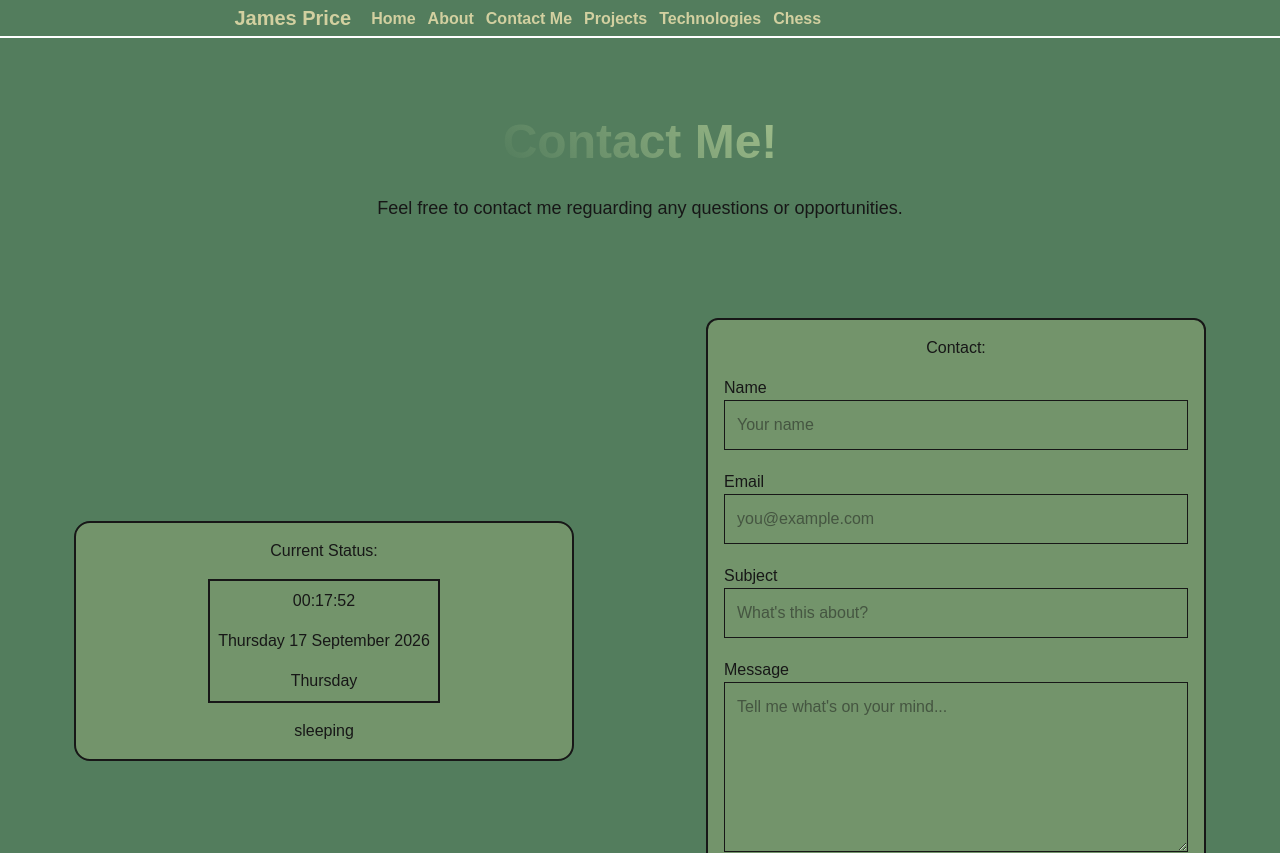
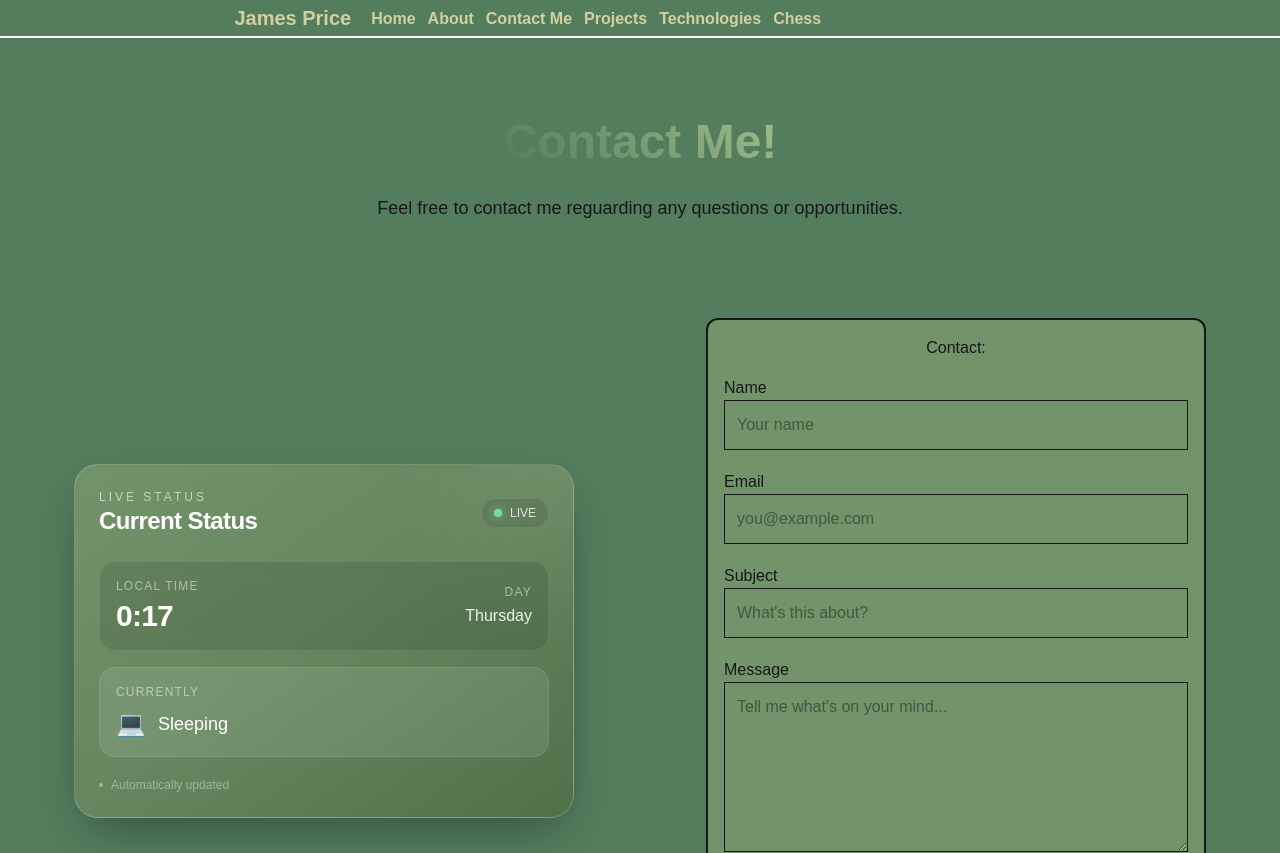
Before and after one commit to JumesP/Portfoliov3, a Next.js app: page /contact-me in a window 1280 px wide. Shown: the top 853 px of the page. Built offline with nearby package versions, Linux system fonts and the light colour scheme.

Commit message:
minor changes

```diff
--- a/package.json
+++ b/package.json
@@ -13,7 +13,8 @@
     "next": "16.3.5",
     "react": "19.2.8",
     "react-dom": "19.2.8",
-    "react-icons": "^5.7.0"
+    "react-icons": "^5.7.0",
+    "recharts": "^3.10.1"
   },
   "devDependencies": {
     "@tailwindcss/postcss": "^4",
--- a/src/components/current-status/CurrentStatus.tsx
+++ b/src/components/current-status/CurrentStatus.tsx
@@ -12,7 +12,7 @@ const CurrentStatus = () => {
     useEffect(() => {
         const interval = setInterval(() => {
             setDate(new Date());
-        }, 1000);
+        }, 60000);
 
         return () => clearInterval(interval);
     }, []);
@@ -60,34 +60,136 @@ const CurrentStatus = () => {
         console.log(isWeekday);
 
         if (isSleepingHours) {
-            return "sleeping";
+            return "Sleeping";
         }
 
         if (isWeekday && isWorkingHours) {
-            return "working";
+            return "Working";
         }
 
         if (isWeekday && isRelaxingHours) {
-            return "relaxing";
+            return "Relaxing";
         }
 
         if (isWeekday && isRunningHours) {
-            return "running";
+            return "Running";
         }
 
-        return "coding";
+        return "Coding";
     }
 
 
 
     return (
-        <div className="flex flex-col items-center gap-4 w-[500px] h-fit p-4 m-4 border-2 bg-[#73946B] rounded-2xl">
-            <h3>Current Status:</h3>
-            <div className="flex flex-col gap-4 items-center border-2 p-2"> {/*// current time in timezone*/}
-                <p>{time}</p><p>{currentDate}</p><p>{weekDay}</p>
+        <div className="
+            relative w-[500px] m-4 p-6
+            overflow-hidden
+            rounded-3xl
+            border border-white/20
+            bg-gradient-to-br from-[#73946B] via-[#65865e] to-[#4f7049]
+            shadow-[0_20px_50px_-15px_rgba(0,0,0,0.4)]
+            text-white
+        ">
+            {/* Decorative glow */}
+            <div className="
+                absolute -top-16 -right-16
+                w-40 h-40
+                rounded-full
+                bg-white/10
+                blur-3xl
+            " />
+
+            {/* Header */}
+            <div className="relative flex items-center justify-between mb-6">
+                <div>
+                    <p className="text-xs uppercase tracking-[0.25em] text-white/60">
+                        Live Status
+                    </p>
+
+                    <h3 className="text-2xl font-semibold tracking-tight">
+                        Current Status
+                    </h3>
+                </div>
+
+                {/* Online indicator */}
+                <div className="
+                    flex items-center gap-2
+                    px-3 py-1.5
+                    rounded-full
+                    bg-black/10
+                    border border-white/10
+                    backdrop-blur-sm
+                ">
+                    <span className="
+                        w-2 h-2
+                        rounded-full
+                        bg-green-300
+                        shadow-[0_0_10px_rgba(134,239,172,0.9)]
+                        animate-pulse
+                    " />
+
+                        <span className="text-xs font-medium text-white/80">
+                        LIVE
+                    </span>
+                </div>
             </div>
-            <div>{/*what im currently doing... work, sleep, maybe current discord status or spotify song?*/}
-                {status}
+
+            {/* Time */}
+            <div className="
+                relative
+                flex items-center justify-between
+                p-4
+                rounded-2xl
+                bg-black/10
+                border border-white/10
+                backdrop-blur-sm
+            ">
+                    <div>
+                        <p className="text-xs uppercase tracking-widest text-white/50">
+                            Local Time
+                        </p>
+
+                        <p className="mt-1 text-3xl font-bold tracking-tight">
+                            {Number(time.split(":")[0])}:{Number(time.split(":")[1])}
+                        </p>
+                    </div>
+
+                    <div className="text-right">
+                        <p className="text-xs uppercase tracking-widest text-white/50">
+                            Day
+                        </p>
+
+                        <p className="mt-1 font-medium text-white/90">
+                            {weekDay}
+                        </p>
+                    </div>
+                </div>
+
+                {/* Current activity */}
+                <div className="
+            relative mt-4
+            p-4
+            rounded-2xl
+            bg-white/10
+            border border-white/10
+            backdrop-blur-sm
+        ">
+                <p className="text-xs uppercase tracking-widest text-white/50">
+                    Currently
+                </p>
+
+                <div className="flex items-center gap-3 mt-2">
+                    <span className="text-2xl">💻</span>
+
+                    <p className="text-lg font-medium">
+                        {status}
+                    </p>
+                </div>
+            </div>
+
+            <div className="relative flex items-center gap-2 mt-5 text-xs text-white/40">
+                <span className="w-1 h-1 rounded-full bg-white/40" />
+                Automatically updated
             </div>
         </div>
     )
--- a/src/page/Technologies/Technologies.tsx
+++ b/src/page/Technologies/Technologies.tsx
@@ -22,20 +22,20 @@ const Technologies = () => {
 
     // Sample tech stack data with reliable icon URLs
     const techStack: techStack[] = [
-        { name: 'JavaScript', category: 'frontend', level: 90, experience: '2 years', icon: 'https://raw.githubusercontent.com/devicons/devicon/master/icons/javascript/javascript-original.svg', isLanguage: true },
-        { name: 'React', category: 'frontend', level: 85, experience: '1,5 years', icon: 'https://raw.githubusercontent.com/devicons/devicon/master/icons/react/react-original.svg', isLanguage: false },
-        { name: 'HTML/CSS', category: 'frontend', level: 95, experience: '3 years', icon: 'https://raw.githubusercontent.com/devicons/devicon/master/icons/html5/html5-original.svg', isLanguage: false },
-        { name: 'Tailwind CSS', category: 'frontend', level: 70, experience: '1 year', icon: 'https://raw.githubusercontent.com/devicons/devicon/master/icons/tailwindcss/tailwindcss-original.svg', isLanguage: false },
-        { name: 'Python', category: 'backend', level: 65, experience: '3 years', icon: 'https://raw.githubusercontent.com/devicons/devicon/master/icons/python/python-original.svg', isLanguage: true },
-        { name: 'MongoDB', category: 'database', level: 70, experience: '2 years', icon: 'https://raw.githubusercontent.com/devicons/devicon/master/icons/mongodb/mongodb-original.svg', isLanguage: false },
-        { name: 'SQL', category: 'database', level: 80, experience: '2 years', icon: 'https://raw.githubusercontent.com/devicons/devicon/master/icons/mysql/mysql-original.svg', isLanguage: false },
+        { name: 'JavaScript', category: 'frontend', level: 90, experience: '3 years', icon: 'https://raw.githubusercontent.com/devicons/devicon/master/icons/javascript/javascript-original.svg', isLanguage: true },
+        { name: 'React', category: 'frontend', level: 85, experience: '3 years', icon: 'https://raw.githubusercontent.com/devicons/devicon/master/icons/react/react-original.svg', isLanguage: false },
+        { name: 'HTML/CSS', category: 'frontend', level: 95, experience: '4 years', icon: 'https://raw.githubusercontent.com/devicons/devicon/master/icons/html5/html5-original.svg', isLanguage: false },
+        { name: 'Tailwind CSS', category: 'frontend', level: 70, experience: '2 years', icon: 'https://raw.githubusercontent.com/devicons/devicon/master/icons/tailwindcss/tailwindcss-original.svg', isLanguage: false },
+        { name: 'Python', category: 'backend', level: 65, experience: '4 years', icon: 'https://raw.githubusercontent.com/devicons/devicon/master/icons/python/python-original.svg', isLanguage: true },
+        { name: 'MongoDB', category: 'database', level: 70, experience: '3 years', icon: 'https://raw.githubusercontent.com/devicons/devicon/master/icons/mongodb/mongodb-original.svg', isLanguage: false },
+        { name: 'SQL', category: 'database', level: 80, experience: '3.5 years', icon: 'https://raw.githubusercontent.com/devicons/devicon/master/icons/mysql/mysql-original.svg', isLanguage: false },
         // { name: 'Docker', category: 'devops', level: 60, experience: '2 years', icon: 'https://raw.githubusercontent.com/devicons/devicon/master/icons/docker/docker-original.svg', isLanguage: false },
         { name: 'Azure', category: 'devops', level: 65, experience: '0.5 years', icon: 'https://raw.githubusercontent.com/devicons/devicon/master/icons/azure/azure-original.svg', isLanguage: false },
         { name: 'AWS', category: 'devops', level: 85, experience: '1 year', icon: 'https://raw.githubusercontent.com/devicons/devicon/master/icons/amazonwebservices/amazonwebservices-original-wordmark.svg', isLanguage: false },
-        { name: 'Git', category: 'tools', level: 75, experience: '2.5 years', icon: 'https://raw.githubusercontent.com/devicons/devicon/master/icons/git/git-original.svg', isLanguage: false },
-        { name: 'TypeScript', category: 'frontend', level: 65, experience: '1 years', icon: 'https://raw.githubusercontent.com/devicons/devicon/master/icons/typescript/typescript-original.svg', isLanguage: true },
-        { name: 'Node.js', category: 'backend', level: 80, experience: '2 years', icon: 'https://raw.githubusercontent.com/devicons/devicon/master/icons/nodejs/nodejs-original.svg', isLanguage: false },
-        { name: 'Express', category: 'backend', level: 75, experience: '2 years', icon: 'https://raw.githubusercontent.com/devicons/devicon/master/icons/express/express-original.svg', isLanguage: false },
+        { name: 'Git', category: 'tools', level: 75, experience: '3 years', icon: 'https://raw.githubusercontent.com/devicons/devicon/master/icons/git/git-original.svg', isLanguage: false },
+        { name: 'TypeScript', category: 'frontend', level: 65, experience: '1.5 years', icon: 'https://raw.githubusercontent.com/devicons/devicon/master/icons/typescript/typescript-original.svg', isLanguage: true },
+        { name: 'Node.js', category: 'backend', level: 80, experience: '3 years', icon: 'https://raw.githubusercontent.com/devicons/devicon/master/icons/nodejs/nodejs-original.svg', isLanguage: false },
+        { name: 'Express', category: 'backend', level: 75, experience: '3 years', icon: 'https://raw.githubusercontent.com/devicons/devicon/master/icons/express/express-original.svg', isLanguage: false },
         { name: 'Figma', category: 'design', level: 50, experience: '1.5 years', icon: 'https://raw.githubusercontent.com/devicons/devicon/master/icons/figma/figma-original.svg', isLanguage: false },
         { name: 'Java', category: 'backend', level: 65, experience: '1.5 years', icon: 'https://raw.githubusercontent.com/devicons/devicon/master/icons/java/java-original.svg', isLanguage: true },
         { name: 'C#', category: 'backend', level: 60, experience: '1 year', icon: 'https://raw.githubusercontent.com/devicons/devicon/master/icons/csharp/csharp-original.svg', isLanguage: true },
@@ -83,8 +83,9 @@ const Technologies = () => {
                     <div className="flex flex-row flex-wrap gap-4 justify-center">
                         {techStack
                             .filter(tech => filter !== "all" ? tech.category === filter : true)
+                            .sort((a, b) => filter !== "all" ? b.level - a.level : 0)
                             .map(tech => (
-                                <div key={tech.name} className="flex flex-col gap-5 border-2 p-4 rounded-lg shadow-md group w-56 h-56">
+                                <div key={tech.name} className={`flex flex-col gap-5 border-2 p-4 rounded-lg shadow-md group w-56 h-56 ${tech.isLanguage ? 'bg-green-80/25' : 'bg-green-900/25'}`}>
                                     <div className="flex flex-row gap-2 items-center">
                                         <img src={tech.icon} alt={tech.name} className={`w-16 h-16 ${imageTransitionPopAndRotate}`} />
                                         <h3 className="text-lg font-bold pl-1 h-fit">{tech.name}</h3>
```
